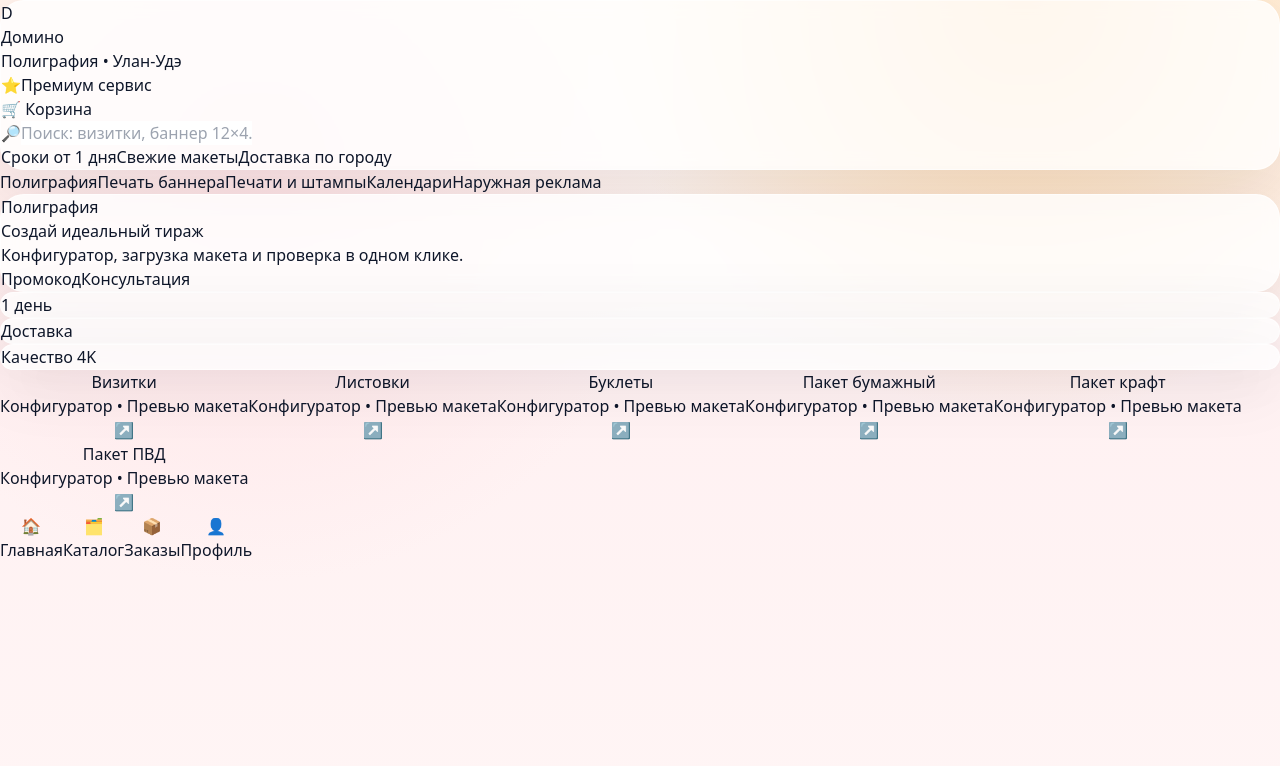
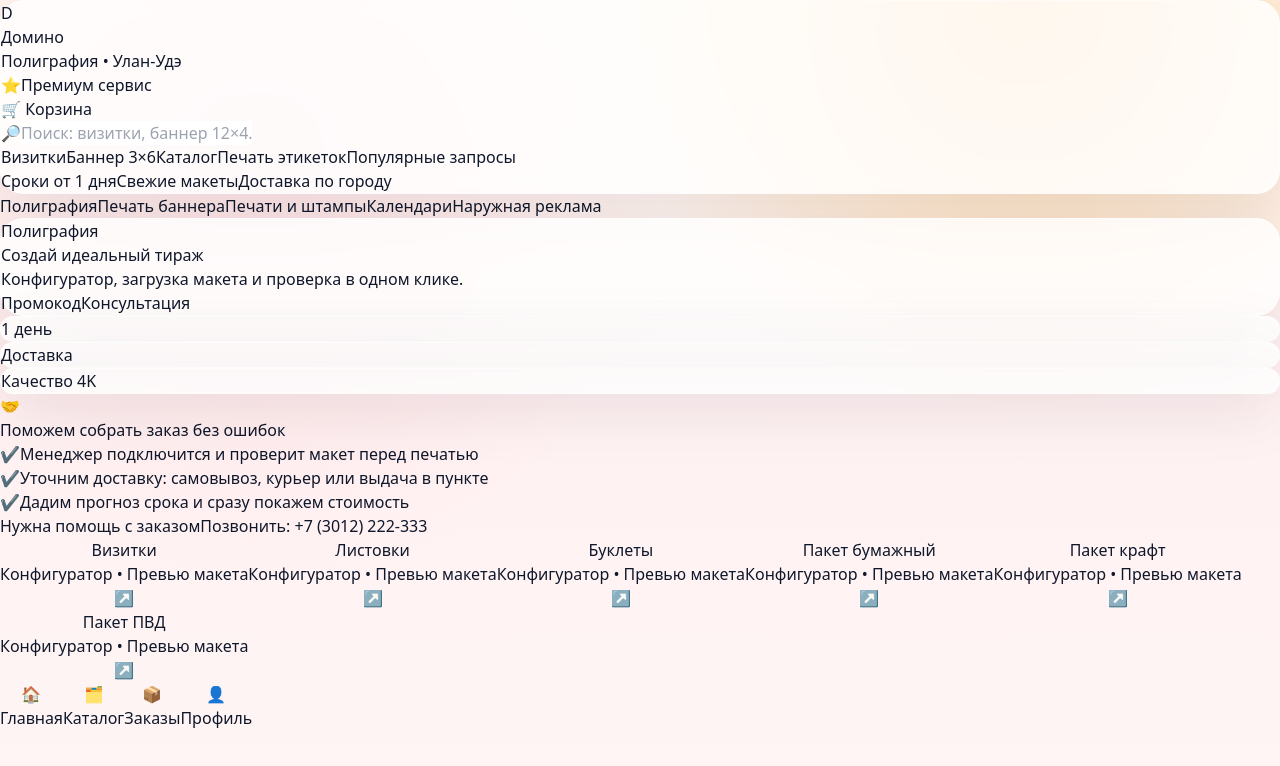
Before and after one commit to MikhailSax/Domino-mini-app, a React (Vite) app: page / in a window 1280 px wide. Shown: the top 766 px of the page. Built offline with nearby package versions, Linux system fonts and the light colour scheme.

Commit message:
Add UX helpers for search and support

```diff
--- a/src/components/Header.jsx
+++ b/src/components/Header.jsx
@@ -1,4 +1,6 @@
 import React from "react";
+
+const quickSuggestions = ["Визитки", "Баннер 3×6", "Каталог", "Печать этикеток"];
 
 export default function Header({ query, setQuery, cartCount = 0, onCartClick }) {
   return (
@@ -54,6 +56,19 @@
                 </button>
               )}
             </div>
+            <div className="mt-2 flex flex-wrap gap-2 text-[12px] text-slate-600">
+              {quickSuggestions.map((item) => (
+                <button
+                  key={item}
+                  type="button"
+                  className="px-3 py-1 rounded-full border border-white/80 bg-white/90 shadow-sm hover:border-rose-100 active:scale-[0.99] transition"
+                  onClick={() => setQuery(item)}
+                >
+                  {item}
+                </button>
+              ))}
+              <span className="px-3 py-1 rounded-full bg-rose-50 text-rose-700 border border-rose-100">Популярные запросы</span>
+            </div>
             <div className="mt-2 flex flex-wrap gap-2 text-[11px] text-slate-500">
               <span className="px-2 py-1 rounded-full bg-amber-100 text-amber-700 border border-amber-200">Сроки от 1 дня</span>
               <span className="px-2 py-1 rounded-full bg-rose-50 text-rose-700 border border-rose-100">Свежие макеты</span>
--- a/src/pages/HomePage.jsx
+++ b/src/pages/HomePage.jsx
@@ -41,6 +41,51 @@
         <div className="text-rose-500 text-lg">↗</div>
       </div>
     </button>
+  );
+}
+
+function ServiceChecklist({ onNeedHelp }) {
+  const items = [
+    "Менеджер подключится и проверит макет перед печатью",
+    "Уточним доставку: самовывоз, курьер или выдача в пункте",
+    "Дадим прогноз срока и сразу покажем стоимость",
+  ];
+
+  return (
+    <div className="mt-4 rounded-3xl bg-white/90 border border-white/80 shadow-[0_18px_45px_rgba(15,23,42,0.08)] p-4">
+      <div className="flex items-start gap-3">
+        <div className="w-11 h-11 rounded-2xl bg-gradient-to-br from-emerald-400 to-teal-500 text-white grid place-items-center shadow-md">
+          🤝
+        </div>
+        <div className="flex-1">
+          <div className="text-sm font-semibold">Поможем собрать заказ без ошибок</div>
+          <div className="mt-2 space-y-2">
+            {items.map((text) => (
+              <div key={text} className="flex items-start gap-2 text-[13px] text-slate-700 leading-snug">
+                <span className="mt-0.5 text-emerald-500">✔</span>
+                <span>{text}</span>
+              </div>
+            ))}
+          </div>
+          <div className="mt-3 flex flex-wrap gap-2">
+            <button
+              type="button"
+              className="px-4 py-2 rounded-xl bg-gradient-to-r from-emerald-500 to-teal-500 text-white text-sm font-semibold shadow-md active:scale-[0.99] transition"
+              onClick={onNeedHelp}
+            >
+              Нужна помощь с заказом
+            </button>
+            <button
+              type="button"
+              className="px-4 py-2 rounded-xl border border-slate-200 bg-white text-sm font-semibold text-slate-700 shadow-sm active:scale-[0.99] transition"
+              onClick={() => window?.open?.("tel:+73012222333")}
+            >
+              Позвонить: +7 (3012) 222-333
+            </button>
+          </div>
+        </div>
+      </div>
+    </div>
   );
 }
 
@@ -129,6 +174,8 @@
         ))}
       </div>
 
+      <ServiceChecklist onNeedHelp={() => alert("Менеджер свяжется с вами для уточнения деталей.")} />
+
       <div className="mt-4 space-y-2">
         {loading && (
           <div className="rounded-2xl bg-white p-4 shadow-sm border border-gray-100 text-sm text-gray-600">
```
